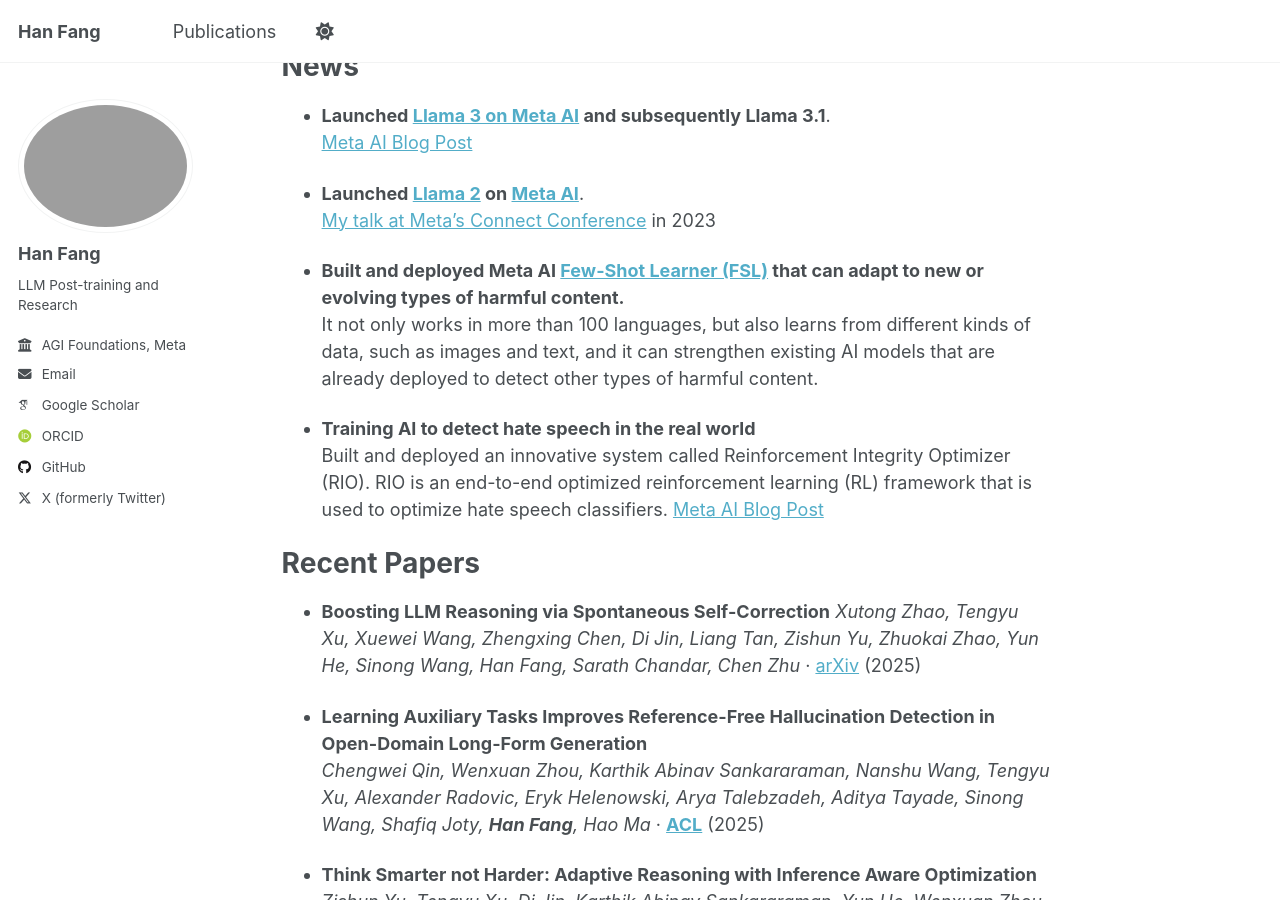
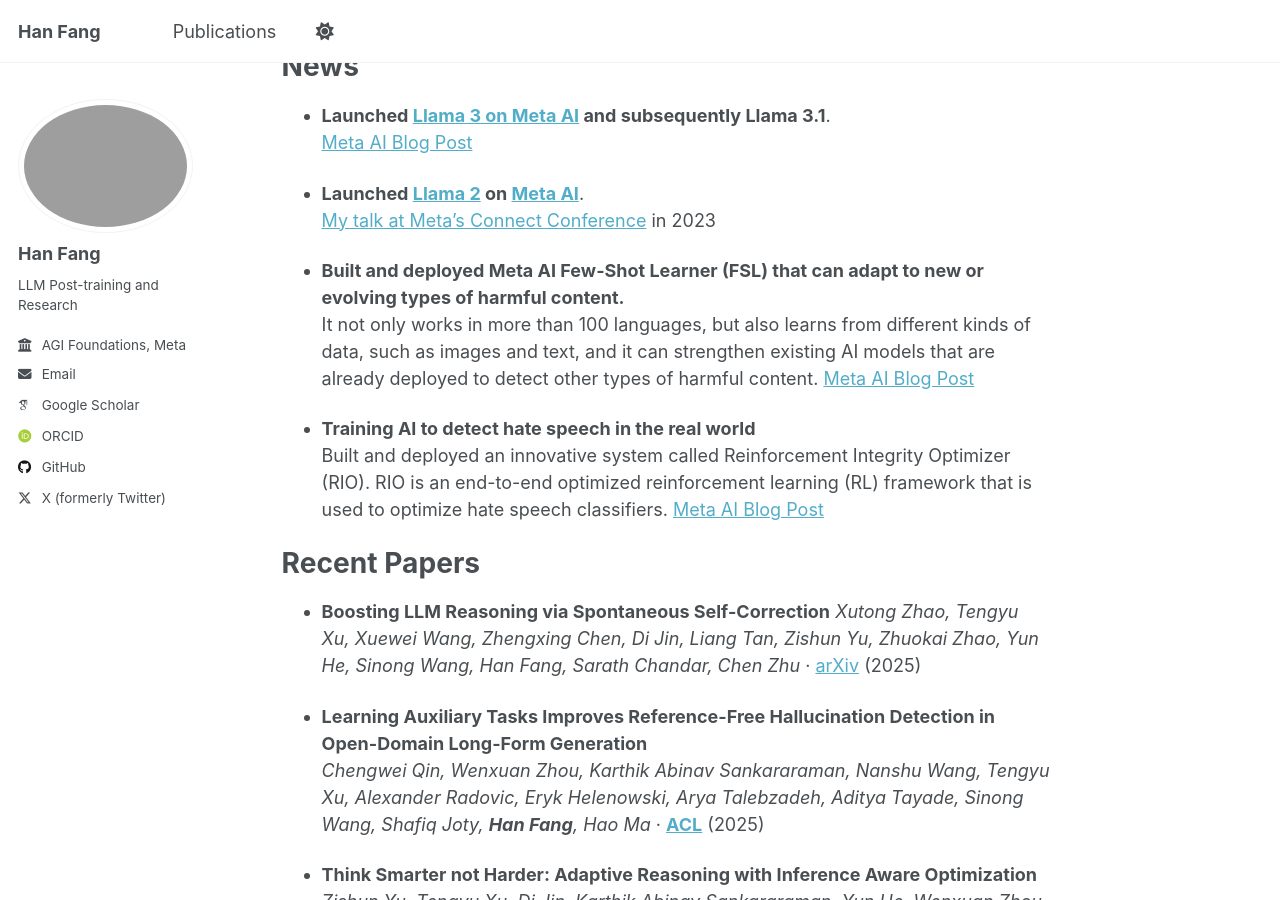
Before and after one commit to hanfang/hanfang.github.io, a Jekyll site: the page built from _pages/about.md, in a window 1280 px wide and 900 px high, scrolled down 377 px. Built offline with Jekyll 4.4.1, drawn with Linux system fonts in a browser that asks for light colours; some web fonts are replaced; a script that is not in the unit is left out.

Commit message:
Update about.md

```diff
--- a/_pages/about.md
+++ b/_pages/about.md
@@ -23,8 +23,8 @@
 * **Launched [Llama 2](https://about.fb.com/news/2023/09/introducing-ai-powered-assistants-characters-and-creative-tools/) on [Meta AI](https://www.meta.ai/)**.
   [My talk at Meta's Connect Conference](https://developers.facebook.com/videos/2023/building-metas-next-generation-ai-product-experiences-with-llama/) in 2023
 
-* **Built and deployed Meta AI [Few-Shot Learner (FSL)](https://ai.meta.com/blog/harmful-content-can-evolve-quickly-our-new-ai-system-adapts-to-tackle-it/) that can adapt to new or evolving types of harmful content.**
-  It not only works in more than 100 languages, but also learns from different kinds of data, such as images and text, and it can strengthen existing AI models that are already deployed to detect other types of harmful content.
+* **Built and deployed Meta AI Few-Shot Learner (FSL) that can adapt to new or evolving types of harmful content.**
+  It not only works in more than 100 languages, but also learns from different kinds of data, such as images and text, and it can strengthen existing AI models that are already deployed to detect other types of harmful content. [Meta AI Blog Post](https://ai.meta.com/blog/harmful-content-can-evolve-quickly-our-new-ai-system-adapts-to-tackle-it/)
 
 * **Training AI to detect hate speech in the real world**
   Built and deployed an innovative system called Reinforcement Integrity Optimizer (RIO). RIO is an end-to-end optimized reinforcement learning (RL) framework that is used to optimize hate speech classifiers. [Meta AI Blog Post](https://ai.meta.com/blog/training-ai-to-detect-hate-speech-in-the-real-world/)
```
